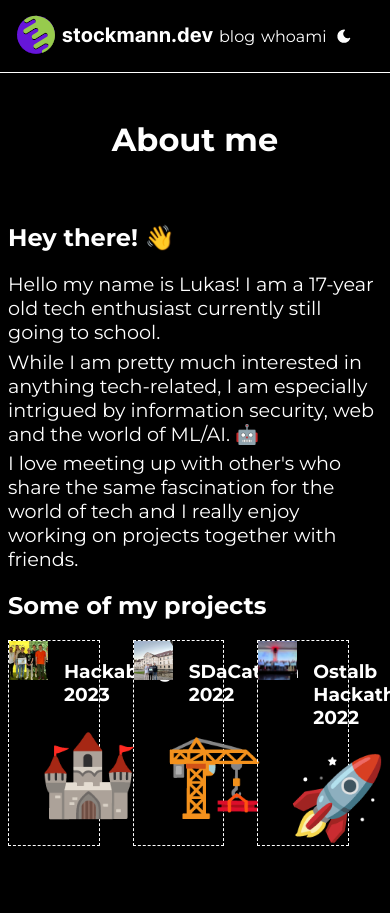
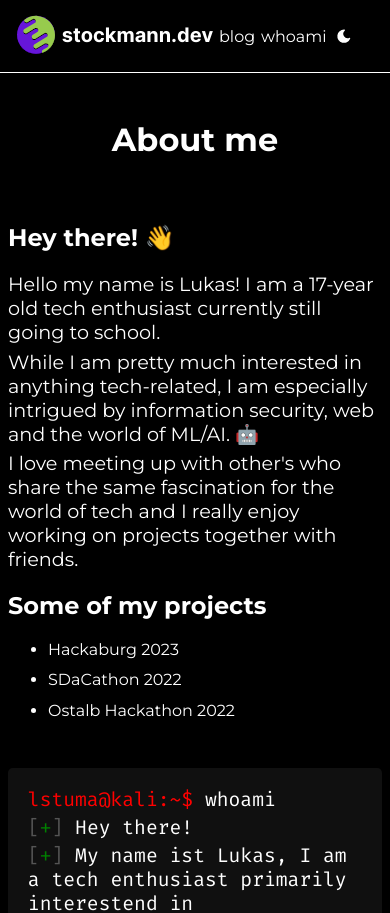
Before and after one commit to lstuma/stockmann.dev, a React (Create React App) app: page /about in a window 390 px wide. Shown: the top 913 px of the page. Built offline with nearby package versions, Linux system fonts and the light colour scheme.

Commit message:
fixed mobile styling for whoami page

```diff
--- a/src/App.js
+++ b/src/App.js
@@ -23,6 +23,7 @@ import './css/fonts.css'
 import './css/borders.css'
 import './css/icons.css'
 import './css/loading.css'
+import './css/mobile.css'
 var theme = 1
 
 
--- /dev/null
+++ b/src/css/mobile.css
@@ -0,0 +1,24 @@
+/*
+ * classes for enabling and disabling elements depending on aspect ratio
+*/
+
+@media (max-aspect-ratio: 5/8) {
+    .min-aspect-5x8 {display: none !important;}
+}
+@media (min-aspect-ratio: 5/8) {
+    .max-aspect-5x8 {display: none !important;}
+}
+
+@media (max-width: 400px) {
+    .min-width-400 {display: none !important;}
+}
+@media (min-width: 400px) {
+    .max-width-400 {display: none !important;}
+}
+
+@media (max-width: 1800px) {
+    .min-width-1800 {display: none !important;}
+}
+@media (min-width: 1800px) {
+    .max-width-1800 {display: none !important;}
+}
--- a/src/pages/about/About.js
+++ b/src/pages/about/About.js
@@ -11,27 +11,32 @@ const About = () => {
         <p>I love meeting up with other's who share the same fascination for the world of tech and I really enjoy working on projects together with friends.</p>
         <h2>Some of my projects</h2>
         <div id="projects">
-            <div className="item">
+            <div className="item no-mobile">
                 <img alt="404" src={process.env.PUBLIC_URL+"/img/about/hackaburg_2023.jpg"}></img>
                 <div>
                     <h3>Hackaburg 2023</h3>
                     <span className="emoji">🏰</span>
                 </div>
             </div>
-            <div className="item">
+            <div className="item no-mobile">
                 <img alt="404" src={process.env.PUBLIC_URL+"/img/about/sdacathon.jpg"}></img>
                 <div>
                     <h3>SDaCathon 2022</h3>
                     <span className="emoji">🏗️</span>
                 </div>
             </div>
-            <div className="item">
+            <div className="item no-mobile">
                 <img alt="404" src={process.env.PUBLIC_URL+"/img/about/ostalbhackathon.jpg"}></img>
                 <div>
                     <h3>Ostalb Hackathon 2022</h3>
                     <span className="emoji">🚀</span>
                 </div>
             </div>
+            <ul className="item mobile">
+                <li>Hackaburg 2023</li><br/>
+                <li>SDaCathon 2022</li><br/>
+                <li>Ostalb Hackathon 2022</li>
+            </ul>
         </div>
         <TerminalLoading lines={
         ["$ whoami",
--- a/src/pages/about/about.css
+++ b/src/pages/about/about.css
@@ -3,7 +3,7 @@
     background-color: #101010;
     padding: 1em 1em;
     border-radius: .3em;
-    height: 26.5em;
+    height: cal(26.5vh - 26.5vw);
 }
 
 .terminal-code {
@@ -26,11 +26,12 @@
     display: grid;
     grid-template-columns: 1fr 1fr;
     width: 23vw;
+    height: 11em;
     border: 1px white dashed;
 }
 
 #projects > .item > img {
-    width: 10vw;
+    width: 11em;
 }
 
 #projects > .item > div {
@@ -42,3 +43,37 @@
     position: relative;
     left: calc(50% - 1em);
 }
+
+/* on mobile: change layout */
+@media (max-width:370px) {
+    header .icon {
+        display: none;
+    }
+    header > div {
+        transform: translateY(.2em);
+    }
+
+}
+
+
+@media (max-width: 1800px) {
+    .no-mobile {display: none !important;}
+
+    /*
+     * on mobile: change layout to bullets
+    */
+    #projects {
+        display: block;
+    }
+    #projects > .item {
+        height: 3em;
+        border: none;
+        width: 100%;
+    }
+    #projects > .item > li {
+        margin-bottom: .7em;
+    }
+}
+@media (min-width: 1800px) {
+    .mobile {display: none !important;}
+}
```
